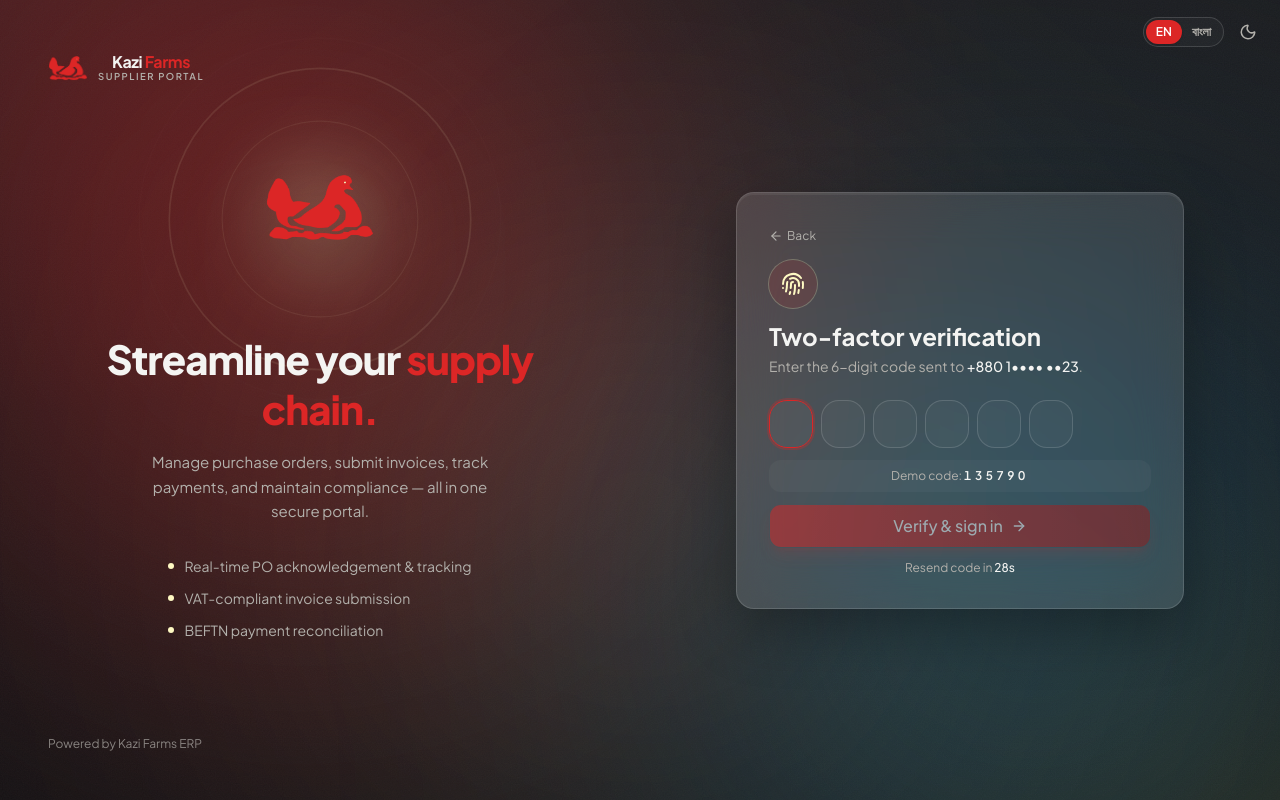
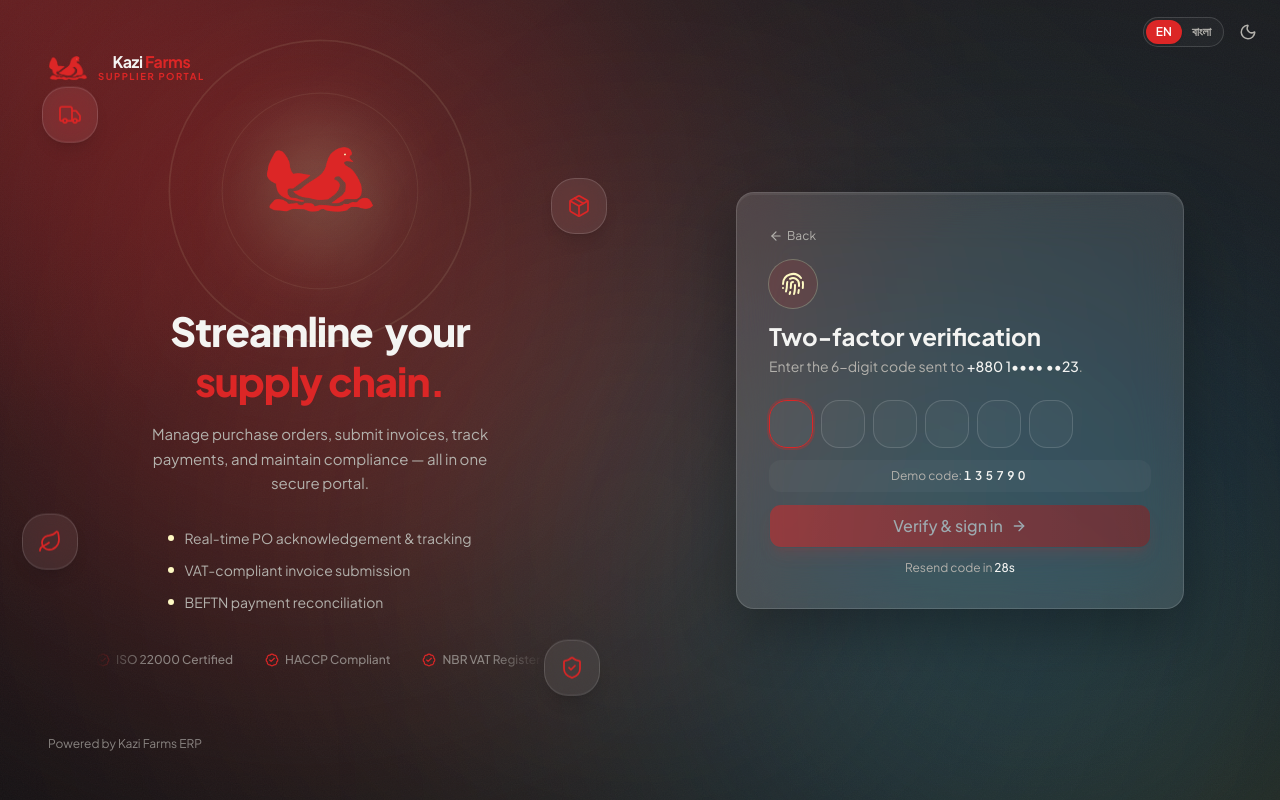
Before and after one commit to alifarman007/supply-portal-ai-agent-together, a Next.js app: page /login in a window 1280 px wide. Both pictures are taken after a click on the button "Continue". Built offline with nearby package versions, Linux system fonts and the light colour scheme.

Commit message:
Update CSS

```diff
--- a/src/app/globals.css
+++ b/src/app/globals.css
@@ -263,6 +263,19 @@
   .hairline {
     border-color: var(--border);
   }
+
+  @keyframes marquee {
+    from {
+      transform: translateX(0);
+    }
+    to {
+      transform: translateX(-50%);
+    }
+  }
+
+  .animate-marquee {
+    animation: marquee 28s linear infinite;
+  }
 }
 
 #app-root,
--- a/src/app/login/page.tsx
+++ b/src/app/login/page.tsx
@@ -1,8 +1,16 @@
 "use client";
 
-import { useEffect, useState } from "react";
+import { useEffect, useState, type PointerEvent as ReactPointerEvent, type ReactNode } from "react";
 import { useRouter } from "next/navigation";
-import { motion, AnimatePresence } from "framer-motion";
+import {
+  motion,
+  AnimatePresence,
+  useMotionValue,
+  useSpring,
+  useTransform,
+  useMotionTemplate,
+  useReducedMotion,
+} from "framer-motion";
 import { useForm } from "react-hook-form";
 import { zodResolver } from "@hookform/resolvers/zod";
 import { z } from "zod";
@@ -10,13 +18,19 @@ import { toast } from "sonner";
 import {
   ArrowLeft,
   ArrowRight,
+  BadgeCheck,
+  CheckCircle2,
   Eye,
   EyeOff,
   Fingerprint,
+  Leaf,
   Loader2,
   Lock,
   Mail,
+  Package,
   RefreshCw,
+  ShieldCheck,
+  Truck,
   TriangleAlert,
 } from "lucide-react";
 import { Logo, LogoMark } from "@/components/shell/Logo";
@@ -32,15 +46,102 @@ const MAX_ATTEMPTS = 3;
 const OTP_DESTINATION = "+880 1•••• ••23";
 const wait = (ms: number) => new Promise((r) => setTimeout(r, ms));
 
+const TRUST_ITEMS = [
+  "ISO 22000 Certified",
+  "HACCP Compliant",
+  "NBR VAT Registered",
+  "BEFTN Enabled",
+  "256-bit TLS Encrypted",
+];
+
 const credsSchema = z.object({
   email: z.string().email("Enter a valid email address"),
   password: z.string().min(6, "Password must be at least 6 characters"),
 });
 type Creds = z.infer<typeof credsSchema>;
 
+const wordVariants = {
+  hidden: { opacity: 0, y: 18 },
+  visible: (i: number) => ({
+    opacity: 1,
+    y: 0,
+    transition: { delay: 0.06 * i, duration: 0.5, ease: [0.22, 1, 0.36, 1] as const },
+  }),
+};
+
+function Magnetic({
+  children,
+  strength = 16,
+}: {
+  children: ReactNode;
+  strength?: number;
+}) {
+  const prefersReducedMotion = useReducedMotion();
+  const x = useMotionValue(0);
+  const y = useMotionValue(0);
+  const sx = useSpring(x, { stiffness: 250, damping: 18, mass: 0.4 });
+  const sy = useSpring(y, { stiffness: 250, damping: 18, mass: 0.4 });
+
+  const handleMove = (e: ReactPointerEvent<HTMLDivElement>) => {
+    if (prefersReducedMotion || e.pointerType !== "mouse") return;
+    const rect = e.currentTarget.getBoundingClientRect();
+    x.set(((e.clientX - rect.left) / rect.width - 0.5) * strength);
+    y.set(((e.clientY - rect.top) / rect.height - 0.5) * strength);
+  };
+
+  const reset = () => {
+    x.set(0);
+    y.set(0);
+  };
+
+  return (
+    <motion.div style={{ x: sx, y: sy }} onPointerMove={handleMove} onPointerLeave={reset}>
+      {children}
+    </motion.div>
+  );
+}
+
+function FloatingChip({
+  mouseX,
+  mouseY,
+  depth,
+  duration,
+  className,
+  children,
+}: {
+  mouseX: ReturnType<typeof useMotionValue<number>>;
+  mouseY: ReturnType<typeof useMotionValue<number>>;
+  depth: number;
+  duration: number;
+  className: string;
+  children: ReactNode;
+}) {
+  const prefersReducedMotion = useReducedMotion();
+  const px = useTransform(mouseX, [-0.5, 0.5], [-depth, depth]);
+  const py = useTransform(mouseY, [-0.5, 0.5], [-depth, depth]);
+  const spx = useSpring(px, { stiffness: 50, damping: 14 });
+  const spy = useSpring(py, { stiffness: 50, damping: 14 });
+
+  return (
+    <motion.div
+      className={`absolute z-10 ${className}`}
+      style={prefersReducedMotion ? undefined : { x: spx, y: spy }}
+    >
+      <motion.div
+        animate={prefersReducedMotion ? undefined : { y: [0, -10, 0] }}
+        transition={{ duration, repeat: Infinity, ease: "easeInOut" }}
+        className="glass grid size-12 place-items-center rounded-2xl shadow-lg xl:size-14"
+      >
+        {children}
+      </motion.div>
+    </motion.div>
+  );
+}
+
 export default function LoginPage() {
   const router = useRouter();
   const login = useAuth((s) => s.login);
+  const prefersReducedMotion = useReducedMotion();
 
   const [step, setStep] = useState<"credentials" | "otp">("credentials");
   const [showPw, setShowPw] = useState(false);
@@ -51,6 +152,21 @@ export default function LoginPage() {
   const [attempts, setAttempts] = useState(0);
   const [locked, setLocked] = useState(false);
   const [resendIn, setResendIn] = useState(0);
+  const [showSuccess, setShowSuccess] = useState(false);
+
+  // Page-level pointer tracking, normalized to -0.5..0.5, drives the
+  // spotlight glow and the floating icon parallax together.
+  const mouseX = useMotionValue(0);
+  const mouseY = useMotionValue(0);
+  const spotX = useMotionValue(50);
+  const spotY = useMotionValue(50);
+  const spotlightBg = useMotionTemplate`radial-gradient(650px circle at ${spotX}% ${spotY}%, var(--glow-red), transparent 70%)`;
+
+  // Local pointer tracking within the form card, drives the 3D tilt.
+  const cardRotateX = useMotionValue(0);
+  const cardRotateY = useMotionValue(0);
+  const springRotateX = useSpring(cardRotateX, { stiffness: 200, damping: 22 });
+  const springRotateY = useSpring(cardRotateY, { stiffness: 200, damping: 22 });
 
   const form = useForm<Creds>({
     resolver: zodResolver(credsSchema),
@@ -66,6 +182,31 @@ export default function LoginPage() {
     return () => clearInterval(id);
   }, [resendIn]);
 
+  const handlePageMove = (e: ReactPointerEvent<HTMLDivElement>) => {
+    if (prefersReducedMotion || e.pointerType !== "mouse") return;
+    const rect = e.currentTarget.getBoundingClientRect();
+    const relX = (e.clientX - rect.left) / rect.width;
+    const relY = (e.clientY - rect.top) / rect.height;
+    spotX.set(relX * 100);
+    spotY.set(relY * 100);
+    mouseX.set(relX - 0.5);
+    mouseY.set(relY - 0.5);
+  };
+
+  const handleCardMove = (e: ReactPointerEvent<HTMLDivElement>) => {
+    if (prefersReducedMotion || e.pointerType !== "mouse") return;
+    const rect = e.currentTarget.getBoundingClientRect();
+    const relX = (e.clientX - rect.left) / rect.width - 0.5;
+    const relY = (e.clientY - rect.top) / rect.height - 0.5;
+    cardRotateY.set(relX * 10);
+    cardRotateX.set(relY * -10);
+  };
+
+  const resetCardTilt = () => {
+    cardRotateX.set(0);
+    cardRotateY.set(0);
+  };
+
   const onCreds = form.handleSubmit(async () => {
     setSubmitting(true);
     await wait(750);
@@ -80,8 +221,10 @@ export default function LoginPage() {
     await wait(850);
     setVerifying(false);
     if (code === EXPECTED_OTP) {
+      setShowSuccess(true);
       login();
       toast.success("Signed in", { description: "Welcome to the Kazi Farms Supplier Portal." });
+      await wait(prefersReducedMotion ? 200 : 900);
       router.push("/app");
       return;
     }
@@ -110,24 +253,34 @@ export default function LoginPage() {
   };
 
   return (
-    <div className="relative min-h-dvh overflow-hidden lg:grid lg:grid-cols-2">
+    <div
+      className="relative min-h-dvh overflow-hidden lg:grid lg:grid-cols-2"
+      onPointerMove={handlePageMove}
+    >
       {/* aurora background */}
       <div aria-hidden className="pointer-events-none absolute inset-0 z-0">
         <motion.div
           className="absolute top-[-6rem] left-[-5rem] size-[40rem] rounded-full bg-brand-red/25 blur-[150px] dark:bg-brand-red/40"
-          animate={{ x: [0, 60, 0], y: [0, 36, 0], scale: [1, 1.12, 1] }}
+          animate={prefersReducedMotion ? undefined : { x: [0, 60, 0], y: [0, 36, 0], scale: [1, 1.12, 1] }}
           transition={{ duration: 19, repeat: Infinity, ease: "easeInOut" }}
         />
         <motion.div
           className="absolute top-1/4 left-1/2 size-[36rem] -translate-x-1/2 rounded-full bg-brand-cream/20 blur-[160px] dark:bg-brand-cream/12"
-          animate={{ y: [0, 44, 0], scale: [1, 1.18, 1] }}
+          animate={prefersReducedMotion ? undefined : { y: [0, 44, 0], scale: [1, 1.18, 1] }}
           transition={{ duration: 23, repeat: Infinity, ease: "easeInOut" }}
         />
         <motion.div
           className="absolute right-[-5rem] bottom-[-7rem] size-[36rem] rounded-full bg-brand-red/20 blur-[150px] dark:bg-info/22"
-          animate={{ x: [0, -46, 0], y: [0, -30, 0], scale: [1, 1.14, 1] }}
+          animate={prefersReducedMotion ? undefined : { x: [0, -46, 0], y: [0, -30, 0], scale: [1, 1.14, 1] }}
           transition={{ duration: 21, repeat: Infinity, ease: "easeInOut" }}
         />
+        {!prefersReducedMotion && (
+          <motion.div
+            aria-hidden
+            className="absolute inset-0"
+            style={{ background: spotlightBg }}
+          />
+        )}
       </div>
 
       <div className="absolute top-4 right-4 z-30 flex items-center gap-2">
@@ -141,9 +294,27 @@ export default function LoginPage() {
           <Logo />
         </div>
 
+        {!prefersReducedMotion && (
+          <>
+            <FloatingChip mouseX={mouseX} mouseY={mouseY} depth={22} duration={7} className="top-[14%] left-[10%]">
+              <Truck className="size-5 text-primary xl:size-6" strokeWidth={1.75} />
+            </FloatingChip>
+            <FloatingChip mouseX={mouseX} mouseY={mouseY} depth={-18} duration={8.5} className="top-[20%] right-[8%]">
+              <Package className="size-5 text-primary xl:size-6" strokeWidth={1.75} />
+            </FloatingChip>
+            <FloatingChip mouseX={mouseX} mouseY={mouseY} depth={16} duration={6.5} className="bottom-[26%] left-[6%]">
+              <Leaf className="size-5 text-primary xl:size-6" strokeWidth={1.75} />
+            </FloatingChip>
+            <FloatingChip mouseX={mouseX} mouseY={mouseY} depth={-24} duration={9} className="right-[10%] bottom-[16%]">
+              <ShieldCheck className="size-5 text-primary xl:size-6" strokeWidth={1.75} />
+            </FloatingChip>
+          </>
+        )}
+
         <div className="relative z-10 flex max-w-md flex-col items-center">
           <div className="relative grid place-items-center">
-            {[0, 1, 2].map((i) => (
+            {!prefersReducedMotion &&
+              [0, 1, 2].map((i) => (
                 <motion.span
                   key={i}
                   aria-hidden
@@ -161,7 +332,7 @@ export default function LoginPage() {
             >
               <div className="absolute inset-0 -z-10 rounded-full bg-brand-cream/25 blur-2xl" />
               <motion.div
-                animate={{ y: [0, -10, 0] }}
+                animate={prefersReducedMotion ? undefined : { y: [0, -10, 0] }}
                 transition={{ duration: 6, repeat: Infinity, ease: "easeInOut" }}
               >
                 <LogoMark className="size-28 text-3xl drop-shadow-2xl" />
@@ -170,21 +341,24 @@ export default function LoginPage() {
           </div>
 
           <motion.h2
-            initial={{ opacity: 0, y: 16 }}
-            animate={{ opacity: 1, y: 0 }}
-            transition={{ delay: 0.3, duration: 0.6 }}
-            className="font-heading mt-14 text-[2.1rem] leading-tight font-extrabold tracking-tight text-foreground xl:text-[2.5rem]"
+            initial="hidden"
+            animate="visible"
+            className="font-heading mt-14 flex flex-wrap justify-center gap-x-[0.3em] text-[2.1rem] leading-tight font-extrabold tracking-tight text-foreground xl:text-[2.5rem]"
           >
-            Streamline your{" "}
-            <span className="text-brand-red">
+            {["Streamline", "your"].map((w, i) => (
+              <motion.span key={w} custom={i} variants={wordVariants} className="inline-block">
+                {w}
+              </motion.span>
+            ))}
+            <motion.span custom={2} variants={wordVariants} className="inline-block text-brand-red">
               supply chain.
-            </span>
+            </motion.span>
           </motion.h2>
 
           <motion.p
             initial={{ opacity: 0, y: 16 }}
             animate={{ opacity: 1, y: 0 }}
-            transition={{ delay: 0.42, duration: 0.6 }}
+            transition={{ delay: 0.4, duration: 0.6 }}
             className="mt-4 max-w-sm text-[15px] leading-relaxed text-muted-foreground"
           >
             Manage purchase orders, submit invoices, track payments, and maintain compliance — all in one secure portal.
@@ -193,7 +367,7 @@ export default function LoginPage() {
           <motion.div
             initial={{ opacity: 0, y: 16 }}
             animate={{ opacity: 1, y: 0 }}
-            transition={{ delay: 0.54, duration: 0.6 }}
+            transition={{ delay: 0.52, duration: 0.6 }}
             className="mt-8 flex flex-col gap-3 text-left"
           >
             {[
@@ -202,10 +376,25 @@ export default function LoginPage() {
               "BEFTN payment reconciliation",
             ].map((feat) => (
               <div key={feat} className="flex items-center gap-2.5 text-sm text-muted-foreground">
-                <span className="size-1.5 rounded-full bg-brand-cream shrink-0" />
+                <span className="size-1.5 rounded-full bg-primary shrink-0 dark:bg-brand-cream" />
                 {feat}
               </div>
             ))}
+          </motion.div>
+
+          <motion.div
+            initial={{ opacity: 0 }}
+            animate={{ opacity: 1 }}
+            transition={{ delay: 0.7, duration: 0.6 }}
+            className="mt-10 w-full max-w-md overflow-hidden [mask-image:linear-gradient(to_right,transparent,black_12%,black_88%,transparent)]"
+          >
+            <div className="animate-marquee flex w-max items-center gap-8 whitespace-nowrap hover:[animation-play-state:paused]">
+              {[...TRUST_ITEMS, ...TRUST_ITEMS].map((item, i) => (
+                <span key={i} className="inline-flex items-center gap-1.5 text-xs font-medium text-muted-foreground/70">
+                  <BadgeCheck className="size-3.5 text-primary" /> {item}
+                </span>
+              ))}
+            </div>
           </motion.div>
         </div>
 
@@ -215,11 +404,14 @@ export default function LoginPage() {
       </aside>
 
       {/* Form panel */}
-      <div className="relative z-10 flex min-h-dvh items-center justify-center p-6">
+      <div className="relative z-10 flex min-h-dvh items-center justify-center p-6" style={{ perspective: 1400 }}>
         <motion.div
           initial={{ opacity: 0, y: 18 }}
           animate={{ opacity: 1, y: 0 }}
           transition={{ duration: 0.5, ease: [0.22, 1, 0.36, 1] }}
+          onPointerMove={handleCardMove}
+          onPointerLeave={resetCardTilt}
+          style={{ rotateX: springRotateX, rotateY: springRotateY, transformStyle: "preserve-3d" }}
           className="glass-raised relative w-full max-w-md p-8"
         >
           <div className="mb-6 flex justify-center lg:hidden">
@@ -297,18 +489,24 @@ export default function LoginPage() {
                     )}
                   </div>
 
+                  <Magnetic>
                     <Button
                       type="submit"
                       size="lg"
                       disabled={submitting}
-                    className="h-11 w-full gap-2 bg-gradient-to-r from-brand-red to-brand-red-700 text-base text-white shadow-lg shadow-brand-red/25 transition-shadow hover:from-brand-red-600 hover:to-brand-red-700 hover:shadow-brand-red/40"
+                      className="group relative h-11 w-full gap-2 overflow-hidden bg-gradient-to-r from-brand-red to-brand-red-700 text-base text-white shadow-lg shadow-brand-red/25 transition-shadow hover:from-brand-red-600 hover:to-brand-red-700 hover:shadow-brand-red/40"
                     >
+                      <span
+                        aria-hidden
+                        className="absolute inset-y-0 left-0 w-1/3 -translate-x-[150%] skew-x-[-20deg] bg-white/25 transition-transform duration-700 ease-out group-hover:translate-x-[350%]"
+                      />
                       {submitting ? (
                         <><Loader2 className="size-4 animate-spin" /> Signing in…</>
                       ) : (
-                      <>Continue <ArrowRight className="size-4" /></>
+                        <>Continue <ArrowRight className="size-4 transition-transform group-hover:translate-x-0.5" /></>
                       )}
                     </Button>
+                  </Magnetic>
 
                   <div className="flex items-center justify-center gap-1.5 text-[11px] text-muted-foreground">
                     <Lock className="size-3" />
@@ -371,19 +569,25 @@ export default function LoginPage() {
                     </p>
                   )}
 
+                  <Magnetic>
                     <Button
                       type="button"
                       size="lg"
                       disabled={otp.length < 6 || verifying || locked}
                       onClick={() => verify()}
-                    className="h-11 w-full gap-2 bg-gradient-to-r from-brand-red to-brand-red-700 text-base text-white shadow-lg shadow-brand-red/25 transition-shadow hover:from-brand-red-600 hover:to-brand-red-700 hover:shadow-brand-red/40"
+                      className="group relative h-11 w-full gap-2 overflow-hidden bg-gradient-to-r from-brand-red to-brand-red-700 text-base text-white shadow-lg shadow-brand-red/25 transition-shadow hover:from-brand-red-600 hover:to-brand-red-700 hover:shadow-brand-red/40"
                     >
+                      <span
+                        aria-hidden
+                        className="absolute inset-y-0 left-0 w-1/3 -translate-x-[150%] skew-x-[-20deg] bg-white/25 transition-transform duration-700 ease-out group-hover:translate-x-[350%]"
+                      />
                       {verifying ? (
                         <><Loader2 className="size-4 animate-spin" /> Verifying…</>
                       ) : (
-                      <>Verify &amp; sign in <ArrowRight className="size-4" /></>
+                        <>Verify &amp; sign in <ArrowRight className="size-4 transition-transform group-hover:translate-x-0.5" /></>
                       )}
                     </Button>
+                  </Magnetic>
 
                   <div className="flex items-center justify-center gap-1.5 text-center text-xs text-muted-foreground">
                     {locked ? (
@@ -409,6 +613,35 @@ export default function LoginPage() {
           </AnimatePresence>
         </motion.div>
       </div>
+
+      <AnimatePresence>
+        {showSuccess && (
+          <motion.div
+            initial={{ opacity: 0 }}
+            animate={{ opacity: 1 }}
+            exit={{ opacity: 0 }}
+            className="fixed inset-0 z-50 grid place-items-center bg-background/80 backdrop-blur-xl"
+          >
+            <motion.div
+              initial={{ scale: 0.6, opacity: 0 }}
+              animate={{ scale: 1, opacity: 1 }}
+              transition={{ type: "spring", stiffness: 260, damping: 20 }}
+              className="flex flex-col items-center gap-4"
+            >
+              <motion.div
+                initial={{ scale: 0.8 }}
+                animate={{ scale: [0.8, 1.15, 1] }}
+                transition={{ duration: 0.6, ease: "easeOut" }}
+                className="grid size-20 place-items-center rounded-full bg-primary/15 text-primary ring-4 ring-primary/20"
+              >
+                <CheckCircle2 className="size-10" />
+              </motion.div>
+              <p className="font-heading text-lg font-semibold text-foreground">Signed in successfully</p>
+              <p className="text-sm text-muted-foreground">Redirecting to your dashboard…</p>
+            </motion.div>
+          </motion.div>
+        )}
+      </AnimatePresence>
     </div>
   );
 }
--- a/src/components/shell/Logo.tsx
+++ b/src/components/shell/Logo.tsx
@@ -19,9 +19,9 @@ export function Logo({
         <div className="leading-none">
           <div className="font-heading text-[16px] font-bold tracking-tight text-foreground">
             <span>Kazi </span>
-            <span className="text-brand-red">Farms</span>
+            <span className="text-primary">Farms</span>
           </div>
-          <div className="mt-0.5 text-[9.5px] font-semibold tracking-[0.16em] text-muted-foreground uppercase">
+          <div className="mt-0.5 text-[9.5px] font-bold tracking-[0.16em] text-primary uppercase">
             {t("brand_descriptor")}
           </div>
         </div>
```
Lines whose indentation alone changed are shown as unchanged.
